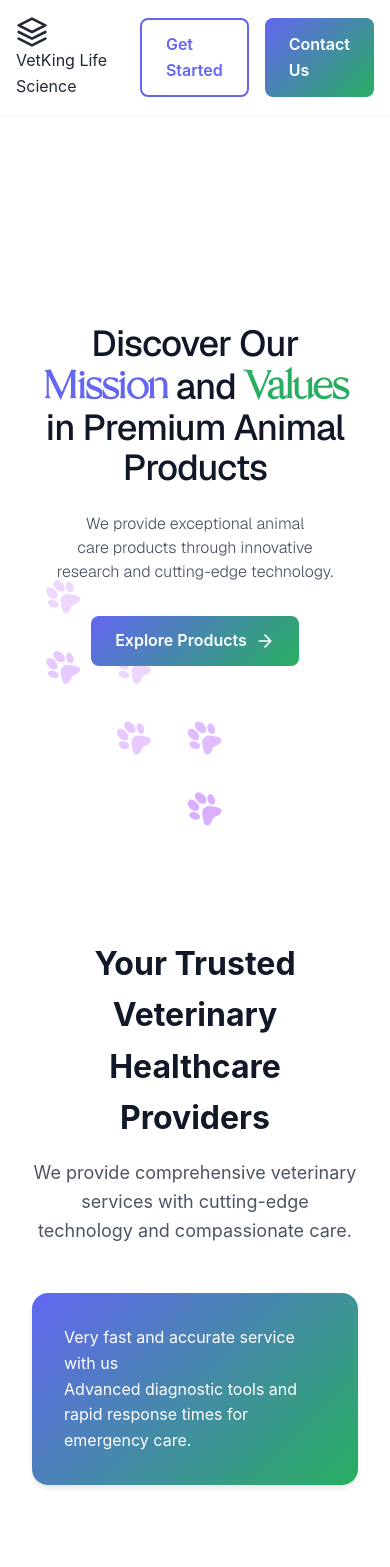
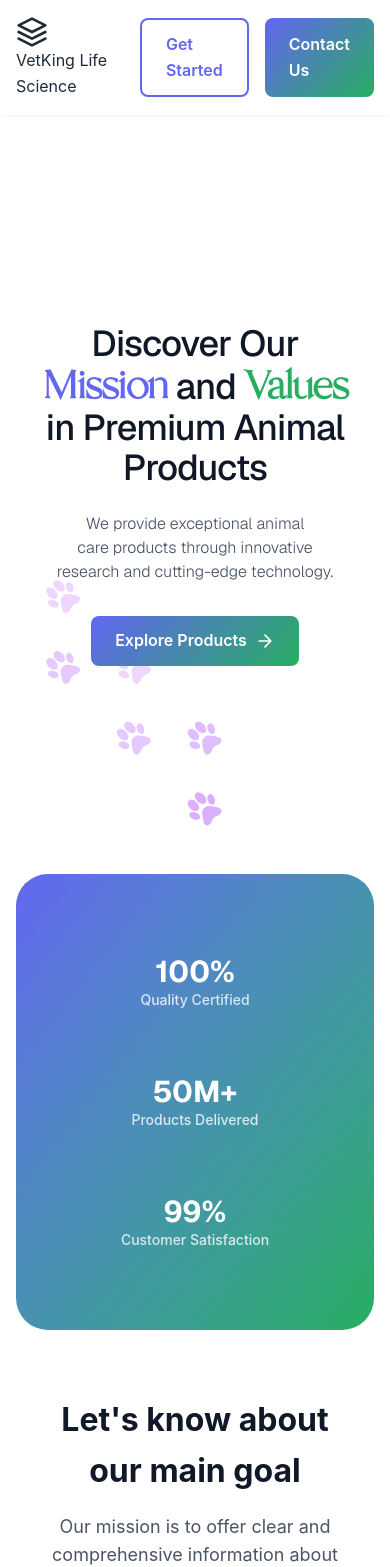
Before and after one commit to Akash-cloud001/vetking-life-science, a React (Vite) app: page / in a window 390 px wide. Shown: the top 1567 px of the page. Built offline with nearby package versions, Linux system fonts and the light colour scheme.

Commit message:
Enhance Features component layout and animations: Update section styling for improved responsiveness and visual appeal. Replace existing content with new statistics cards showcasing quality certification, products delivered, and customer satisfaction, utilizing Framer Motion for animations.

```diff
--- a/src/components/Features.jsx
+++ b/src/components/Features.jsx
@@ -1,40 +1,49 @@
 import { motion } from 'framer-motion'
+import Dna from './svgs/Dna'
+import Tube from './svgs/Tube'
 
 const Features = () => {
   return (
-    <section className="section">
-      <div className="container">
+    <section className="max-w-[1200px] rounded-4xl !mx-auto section bg-gradient-to-br from-primary-purple to-primary-green relative overflow-hidden">
+
+      <div className="relative z-10">
         <motion.div
           initial={{ opacity: 0, y: 30 }}
           whileInView={{ opacity: 1, y: 0 }}
           transition={{ duration: 0.8 }}
           viewport={{ once: true }}
         >
-          <h2 className="section-title">Your Trusted Veterinary Healthcare Providers</h2>
-          <p className="section-subtitle">
-            We provide comprehensive veterinary services with cutting-edge technology and compassionate care.
-          </p>
-
-          <div className="grid grid-2">
-            <div className="card card-gradient">
-              <h3>Very fast and accurate service with us</h3>
-              <p>Advanced diagnostic tools and rapid response times for emergency care.</p>
-            </div>
-
-            <div className="grid grid-3">
-              <div className="stats-card">
-                <div className="stats-number">100%</div>
-                <div className="stats-label">Our Doctors Certified</div>
-              </div>
-              <div className="stats-card">
-                <div className="stats-number">25M+</div>
-                <div className="stats-label">Happy global users</div>
-              </div>
-              <div className="stats-card">
-                <div className="stats-number">99%</div>
-                <div className="stats-label">Satisfying treatment</div>
-              </div>
-            </div>
+          <div className="grid grid-cols-1 sm:grid-cols-3 lg:grid-cols-3 gap-2 sm:gap-6 md:gap-8 ">
+              <motion.div
+                className="!p-4 sm:!p-8 text-center"
+                initial={{ opacity: 0, scale: 1, y: 20 }}
+                whileInView={{ opacity: 1, scale: 1, y: 0 }}
+                transition={{ duration: 0.6, delay: 0.1 }}
+                viewport={{ once: true }}
+              >
+                <div className="text-3xl sm:text-5xl font-geist font-bold text-white">100%</div>
+                <div className="text-white/80 text-sm font-medium">Quality Certified</div>
+              </motion.div>
+              <motion.div
+                className="!p-4 sm:!p-8 text-center"
+                initial={{ opacity: 0, scale: 1, y: 20 }}
+                whileInView={{ opacity: 1, scale: 1, y: 0 }}
+                transition={{ duration: 0.6, delay: 0.3 }}
+                viewport={{ once: true }}
+              >
+                <div className="text-3xl sm:text-5xl font-geist font-bold text-white">50M+</div>
+                <div className="text-white/80 text-sm font-medium">Products Delivered</div>
+              </motion.div>
+              <motion.div
+                className="!p-4 sm:!p-8 text-center"
+                initial={{ opacity: 0, scale: 1, y: 20 }}
+                whileInView={{ opacity: 1, scale: 1, y: 0 }}
+                transition={{ duration: 0.6, delay: 0.5 }}
+                viewport={{ once: true }}
+              >
+                <div className="text-3xl sm:text-5xl font-geist font-bold text-white">99%</div>
+                <div className="text-white/80 text-sm font-medium">Customer Satisfaction</div>
+              </motion.div>
           </div>
         </motion.div>
       </div>
```
